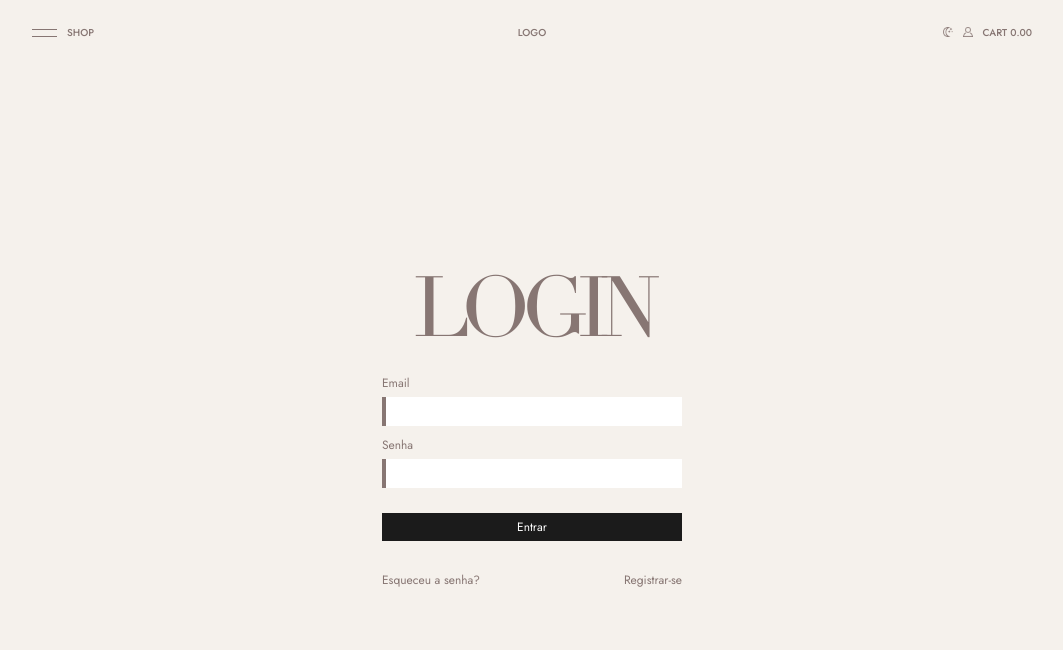
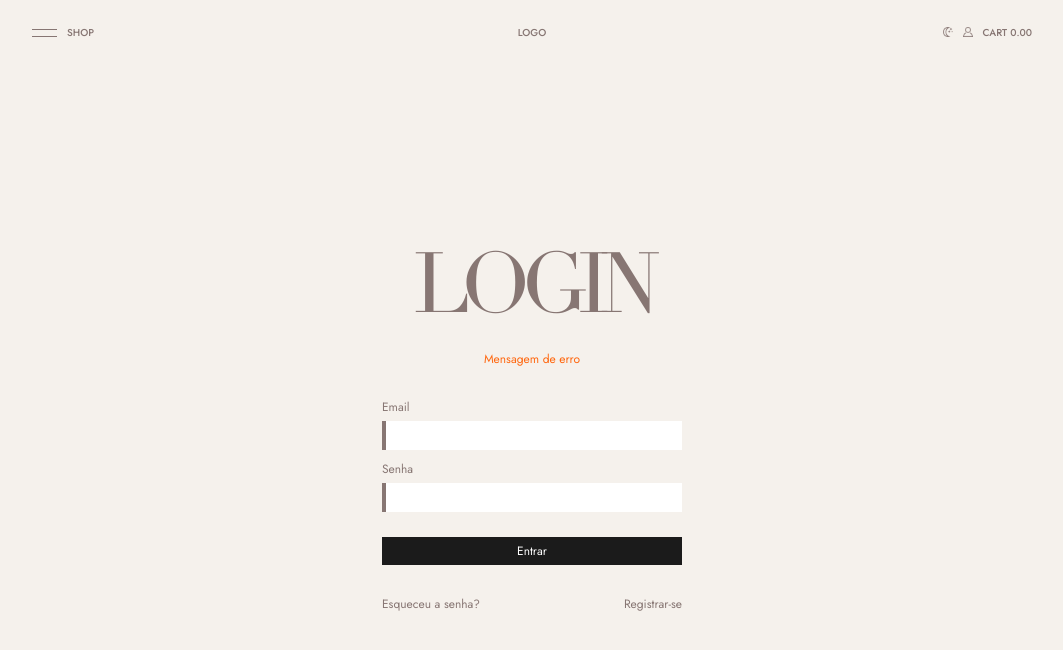
Before and after one commit to muhhx/Responsive-Ecommerce-Website, a React (Vite) app: page /login in a window 1280 px wide. Shown: the top 650 px of the page, without its empty margins (108-1171 px from the left). Built offline with nearby package versions, Linux system fonts and the light colour scheme; a web font is replaced by a local one.

Commit message:
Netlify update.

```diff
--- a/src/pages/Login/index.tsx
+++ b/src/pages/Login/index.tsx
@@ -1,12 +1,18 @@
+import { Link } from "react-router-dom";
 import { Container, FormWrapper, Section, Title, Form, Error, InputWrapper, InputArea, Input, Span, Button, OptionsWrapper, Option } from "./styles";
 
 const Login: React.FC = () => {
+
+    function handleSubmit(e: React.MouseEvent) {
+        e.preventDefault()
+    }
+
     return (
         <Section>
             <Container>
                 <FormWrapper>
                     <Title>LOGIN</Title>
-                    {/* <Error>Mensagem de erro</Error> */}
+                    <Error>Mensagem de erro</Error>
                     <Form>
                         <InputWrapper>
                             <Span>Email</Span>
@@ -20,11 +26,13 @@ const Login: React.FC = () => {
                                 <Input type="password"/>
                             </InputArea>
                         </InputWrapper>
-                        <Button>Entrar</Button>
+                        <Button onClick={(e) => handleSubmit(e)}>Entrar</Button>
                     </Form>
                     <OptionsWrapper>
                         <Option>Esqueceu a senha?</Option>
-                        <Option>Registrar-se</Option>
+                        <Link to={"/register"}>
+                            <Option>Registrar-se</Option>
+                        </Link>
                     </OptionsWrapper>
                 </FormWrapper>
             </Container>
```
Also changed, not shown: 1 other file (tests, documents, lock files or other folders).
